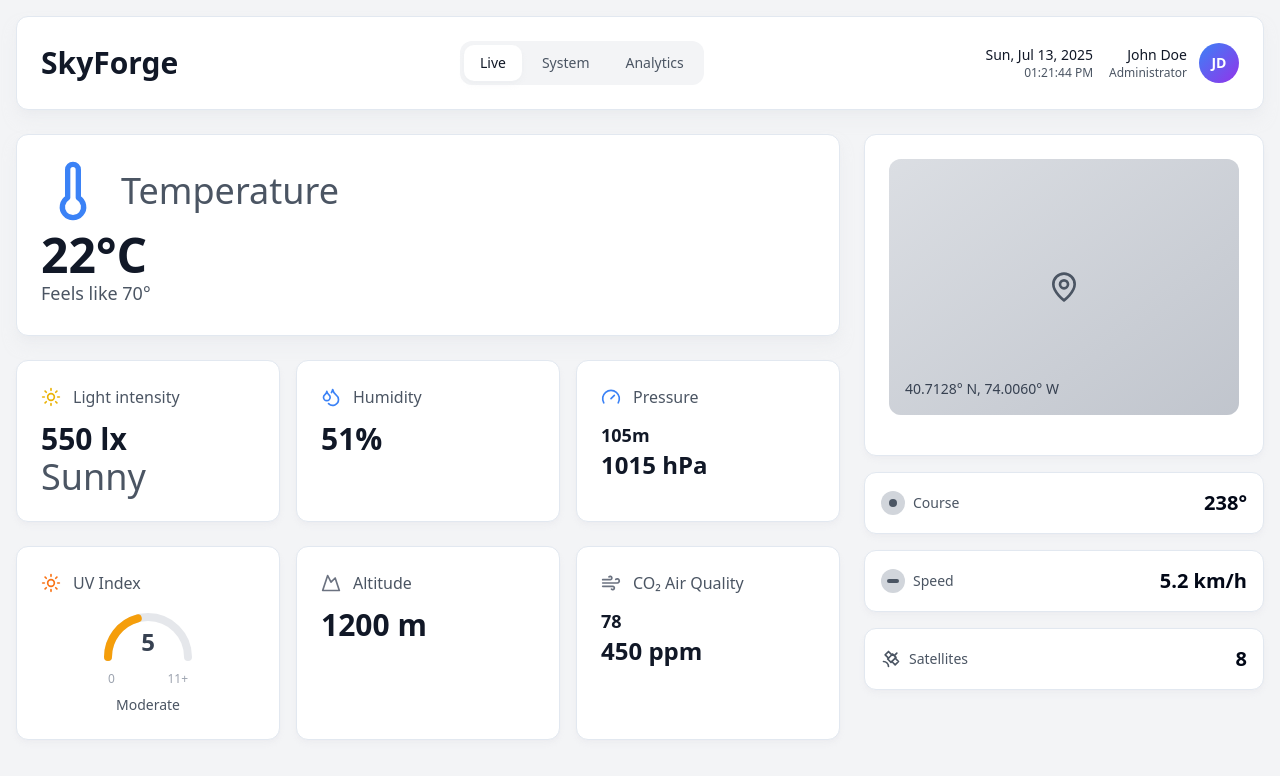
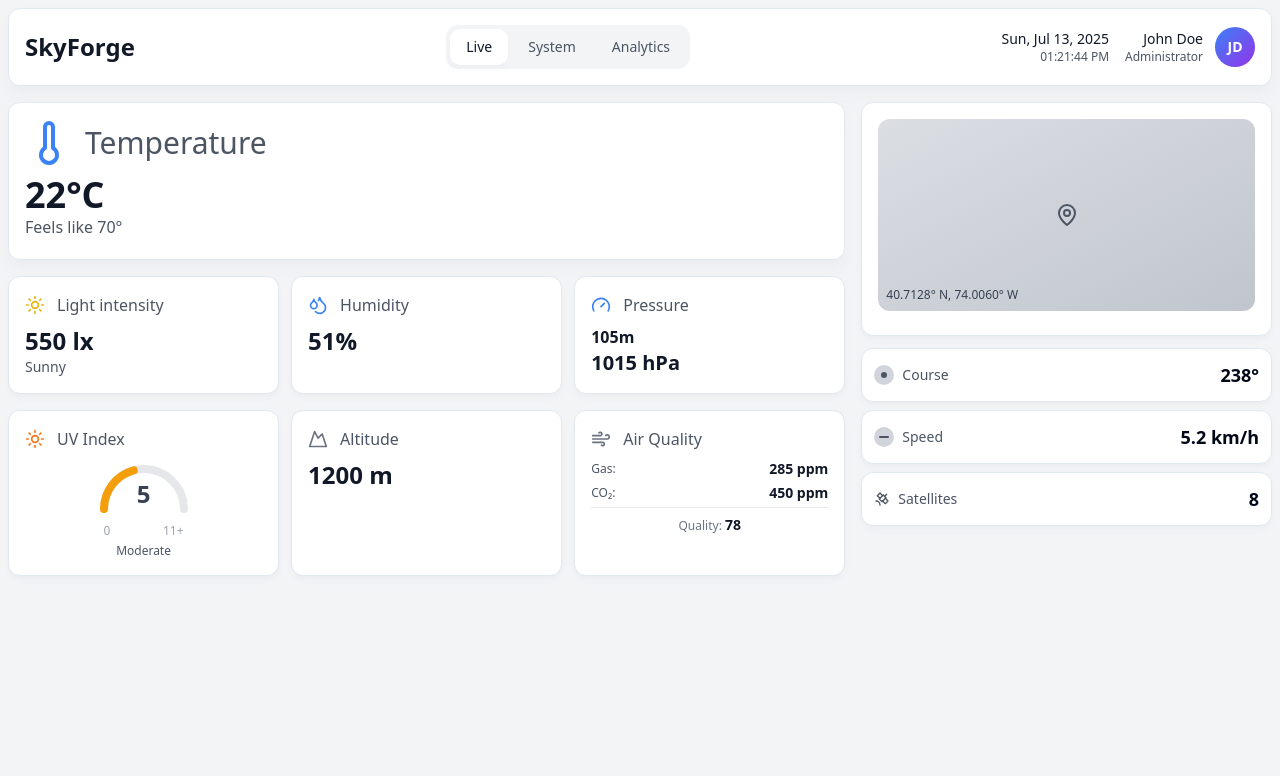
Before and after one commit to adithyadilum/skyforge-dashboard, a React (Vite) app: page / in a window 1280 px wide. Shown: the top 776 px of the page. Built offline with nearby package versions, Linux system fonts and the light colour scheme.

Commit message:
change the air quality card and height of the web

```diff
--- a/src/App.tsx
+++ b/src/App.tsx
@@ -1,7 +1,6 @@
 import { useState, useEffect } from "react"
-import { Sun, Thermometer, Droplets, Gauge, Eye, Wind, MapPin, Clock, Satellite, Battery, Signal, Cpu, CheckCircle, AlertCircle, BarChart3, TrendingUp, Download, FileText, RefreshCw, ChevronDown,Mountain } from "lucide-react"
+import { Sun, Thermometer, Droplets, Gauge, Wind, MapPin, Satellite, Battery, Cpu, CheckCircle, BarChart3, TrendingUp, Download, FileText, RefreshCw, ChevronDown, Mountain } from "lucide-react"
 import { Card, CardContent } from "./components/ui/card"
-import { Badge } from "./components/ui/badge"
 import UvGauge from "./components/ui/UvGauge"
 import { LineChart, Line, XAxis, YAxis, CartesianGrid, Tooltip, ResponsiveContainer, AreaChart, Area } from 'recharts'
 
@@ -22,6 +21,7 @@
   }
   airQuality: {
     co2: number
+    gas: number
     quality: number
   }
   light: {
@@ -82,6 +82,7 @@
     },
     airQuality: {
       co2: 450,
+      gas: 285,
       quality: 78,
     },
     light: {
@@ -116,13 +117,6 @@
         <div className="text-xl">No weather data available</div>
       </div>
     )
-  }
-
-  const getUVColor = (value: number) => {
-    if (value <= 2) return "bg-green-200 text-green-800"
-    if (value <= 5) return "bg-yellow-200 text-yellow-800"
-    if (value <= 7) return "bg-orange-200 text-orange-800"
-    return "bg-red-200 text-red-800"
   }
 
   const renderSystemTab = () => (
@@ -265,19 +259,19 @@
   )
 
   const renderLiveTab = () => (
-    <div className="grid grid-cols-1 lg:grid-cols-3 gap-6">
+    <div className="grid grid-cols-1 lg:grid-cols-3 gap-4">
       {/* Main Weather Display */}
       <div className="lg:col-span-2">
-        <Card className="mb-6 shadow-lg shadow-gray-200/50">
-          <CardContent className="p-6">
+        <Card className="mb-4 shadow-lg shadow-gray-200/50">
+          <CardContent className="p-4">
             <div className="flex items-center justify-between">
               <div>
-                <div className="flex items-center gap-4 mb-2">
-                  <Thermometer className="w-16 h-16 text-blue-500" />
-                <span className="text-4xl text-gray-600">Temperature</span>
+                <div className="flex items-center gap-3 mb-2">
+                  <Thermometer className="w-12 h-12 text-blue-500" />
+                <span className="text-3xl text-gray-600">Temperature</span>
               </div>
-              <div className="text-5xl font-semibold text-gray-900">{weatherData.temperature.celsius}°C</div>
-              <div className="text-lg font-light text-gray-600 mb-1">Feels like {weatherData.temperature.feelsLike}°</div>
+              <div className="text-4xl font-semibold text-gray-900">{weatherData.temperature.celsius}°C</div>
+              <div className="text-base font-light text-gray-600 mb-1">Feels like {weatherData.temperature.feelsLike}°</div>
 
               </div>
             </div>
@@ -285,51 +279,51 @@
         </Card>
 
         {/* Weather Metrics Grid */}
-        <div className="grid grid-cols-1 md:grid-cols-3 gap-4 mb-6">
+        <div className="grid grid-cols-1 md:grid-cols-3 gap-3 mb-4">
           <Card className="shadow-md shadow-gray-200/40 hover:shadow-lg hover:shadow-gray-200/50 transition-shadow duration-300">
-            <CardContent className="p-6">
-              <div className="flex items-center gap-3 mb-3">
+            <CardContent className="p-4">
+              <div className="flex items-center gap-3 mb-2">
                 <Sun className="w-5 h-5 text-yellow-500" />
-                  <span className="text-gray-600 ">Light intensity</span>
+                  <span className="text-gray-600">Light intensity</span>
                 </div>
-                <div className="text-3xl font-semibold text-gray-900">{weatherData.light.lux} lx</div>
-                <div className="text-4xl text-gray-600 ">{weatherData.condition}</div>
+                <div className="text-2xl font-semibold text-gray-900">{weatherData.light.lux} lx</div>
+                <div className="text-sm text-gray-600">{weatherData.condition}</div>
             </CardContent>
           </Card>
 
           <Card className="shadow-md shadow-gray-200/40 hover:shadow-lg hover:shadow-gray-200/50 transition-shadow duration-300">
-            <CardContent className="p-6">
-              <div className="flex items-center gap-3 mb-3">
+            <CardContent className="p-4">
+              <div className="flex items-center gap-3 mb-2">
                 <Droplets className="w-5 h-5 text-blue-500" />
                 <span className="text-gray-600">Humidity</span>
               </div>
-              <div className="text-3xl font-semibold text-gray-900">{weatherData.humidity}%</div>
+              <div className="text-2xl font-semibold text-gray-900">{weatherData.humidity}%</div>
             </CardContent>
           </Card>
 
           <Card className="shadow-md shadow-gray-200/40 hover:shadow-lg hover:shadow-gray-200/50 transition-shadow duration-300">
-            <CardContent className="p-6">
-              <div className="flex items-center gap-3 mb-3">
+            <CardContent className="p-4">
+              <div className="flex items-center gap-3 mb-2">
                 <Gauge className="w-5 h-5 text-blue-500" />
                 <span className="text-gray-600">Pressure</span>
               </div>
-              <div className="text-lg font-semibold text-gray-900">{weatherData.pressure.altitude}m</div>
-              <div className="text-2xl font-semibold text-gray-900">{weatherData.pressure.hPa} hPa</div>
+              <div className="text-base font-semibold text-gray-900">{weatherData.pressure.altitude}m</div>
+              <div className="text-xl font-semibold text-gray-900">{weatherData.pressure.hPa} hPa</div>
             </CardContent>
           </Card>
         </div>
 
         {/* Additional Metrics */}
-        <div className="grid grid-cols-1 md:grid-cols-3 gap-4">
+        <div className="grid grid-cols-1 md:grid-cols-3 gap-3">
           <Card className="shadow-md shadow-gray-200/40 hover:shadow-lg hover:shadow-gray-200/50 transition-shadow duration-300">
-            <CardContent className="p-6">
-              <div className="flex items-center gap-3 mb-3">
+            <CardContent className="p-4">
+              <div className="flex items-center gap-3 mb-2">
                 <Sun className="w-5 h-5 text-orange-500" />
                 <span className="text-gray-600">UV Index</span>
               </div>
               <div className="flex flex-col items-center">
                 <UvGauge value={weatherData.uvIndex.value} />
-                <span className="mt-2 text-gray-600 text-sm">
+                <span className="mt-1 text-gray-600 text-xs">
                    {weatherData.uvIndex.level}
                 </span>
               </div>
@@ -337,54 +331,49 @@
           </Card>
 
           <Card className="shadow-md shadow-gray-200/40 hover:shadow-lg hover:shadow-gray-200/50 transition-shadow duration-300">
-            <CardContent className="p-6">
-              <div className="flex items-center gap-3 mb-3">
+            <CardContent className="p-4">
+              <div className="flex items-center gap-3 mb-2">
                 <Mountain className="w-5 h-5 text-gray-500" />
                 <span className="text-gray-600">Altitude</span>
               </div>
-              <div className="text-3xl font-semibold text-gray-900">{weatherData.location.altitude} m</div>
+              <div className="text-2xl font-semibold text-gray-900">{weatherData.location.altitude} m</div>
             </CardContent>
           </Card>
 
           <Card className="shadow-md shadow-gray-200/40 hover:shadow-lg hover:shadow-gray-200/50 transition-shadow duration-300">
-            <CardContent className="p-6">
-              <div className="flex items-center gap-3 mb-3">
+            <CardContent className="p-4">
+              <div className="flex items-center gap-3 mb-2">
                 <Wind className="w-5 h-5 text-gray-500" />
-                <span className="text-gray-600">CO₂ Air Quality</span>
+                <span className="text-gray-600">Air Quality</span>
               </div>
-              <div className="text-lg font-semibold text-gray-900">{weatherData.airQuality.quality}</div>
-              <div className="text-2xl font-semibold text-gray-900">{weatherData.airQuality.co2} ppm</div>
+              <div className="space-y-1">
+                <div className="flex justify-between items-center">
+                  <span className="text-xs text-gray-600">Gas:</span>
+                  <span className="text-sm font-semibold text-gray-900">{weatherData.airQuality.gas} ppm</span>
+                </div>
+                <div className="flex justify-between items-center">
+                  <span className="text-xs text-gray-600">CO₂:</span>
+                  <span className="text-sm font-semibold text-gray-900">{weatherData.airQuality.co2} ppm</span>
+                </div>
+                <div className="text-center mt-1 pt-1 border-t border-gray-200">
+                  <span className="text-xs text-gray-500">Quality: </span>
+                  <span className="text-sm font-semibold text-gray-900">{weatherData.airQuality.quality}</span>
+                </div>
+              </div>
             </CardContent>
           </Card>
         </div>
       </div>
 
       {/* Right Sidebar */}
-      <div className="space-y-4">
-        {/* <Card className="shadow-md shadow-gray-200/40 hover:shadow-lg hover:shadow-gray-200/50 transition-shadow duration-300">
-          <CardContent className="p-6">
-            <div className="flex items-center justify-between mb-4">
-              <span className="text-gray-600">Humidity</span>
-              <span className="text-2xl font-semibold">{weatherData.humidity}%</span>
-            </div>
-            <div className="flex items-center justify-between mb-4">
-              <span className="text-gray-600">UV Index</span>
-              <Badge className={`${getUVColor(weatherData.uvIndex.value)}`}>{weatherData.uvIndex.value}</Badge>
-            </div>
-            <div className="flex items-center justify-between">
-              <span className="text-gray-600">Altitude</span>
-              <span className="text-xl font-semibold">{weatherData.location.altitude} m</span>
-            </div>
-          </CardContent>
-        </Card> */}
-
+      <div className="space-y-3">
         {/* Map Card */}
         <Card className="shadow-md shadow-gray-200/40 hover:shadow-lg hover:shadow-gray-200/50 transition-shadow duration-300">
-          <CardContent className="p-6">
-            <div className="bg-gray-200 h-64 rounded-lg flex items-center justify-center mb-4 relative overflow-hidden">
+          <CardContent className="p-4">
+            <div className="bg-gray-200 h-48 rounded-lg flex items-center justify-center mb-2 relative overflow-hidden">
               <div className="absolute inset-0 bg-gradient-to-br from-gray-300 to-gray-400 opacity-50"></div>
-              <MapPin className="w-8 h-8 text-gray-600 z-10" />
-              <div className="absolute bottom-4 left-4 text-sm font-medium text-gray-700">
+              <MapPin className="w-6 h-6 text-gray-600 z-10" />
+              <div className="absolute bottom-2 left-2 text-xs font-medium text-gray-700">
                 {weatherData.location.latitude.toFixed(4)}° N, {Math.abs(weatherData.location.longitude).toFixed(4)}
                 ° W
               </div>
@@ -393,45 +382,44 @@
         </Card>
 
         {/* Navigation & Status */}
-        <div className="flex flex-col gap-4">
+        <div className="flex flex-col gap-2">
           <Card className="shadow-md shadow-gray-200/40 hover:shadow-lg hover:shadow-gray-200/50 transition-shadow duration-300">
-           <CardContent className="p-4">
+           <CardContent className="p-3">
             <div className="flex items-center justify-between">
               <div className="flex items-center gap-2">
-               <div className="w-6 h-6 rounded-full bg-gray-300 flex items-center justify-center">
-                  <div className="w-2 h-2 bg-gray-600 rounded-full"></div>
+               <div className="w-5 h-5 rounded-full bg-gray-300 flex items-center justify-center">
+                  <div className="w-1.5 h-1.5 bg-gray-600 rounded-full"></div>
                 </div>
                <span className="text-sm text-gray-600">Course</span>
               </div>
-             <div className="text-xl font-semibold">{weatherData.wind.direction}°</div>
+             <div className="text-lg font-semibold">{weatherData.wind.direction}°</div>
            </div>
          </CardContent>
           </Card>
 
 
           <Card className="shadow-md shadow-gray-200/40 hover:shadow-lg hover:shadow-gray-200/50 transition-shadow duration-300">
-            <CardContent className="p-4">
+            <CardContent className="p-3">
              <div className="flex items-center justify-between">
               <div className="flex items-center gap-2">
-              <div className="w-6 h-6 rounded-full bg-gray-300 flex items-center justify-center">
-               <div className="w-3 h-1 bg-gray-600 rounded"></div>
+              <div className="w-5 h-5 rounded-full bg-gray-300 flex items-center justify-center">
+               <div className="w-2.5 h-0.5 bg-gray-600 rounded"></div>
                </div>
                 <span className="text-sm text-gray-600">Speed</span>
                </div>
-              <div className="text-xl font-semibold">{weatherData.wind.speed} km/h</div>
+              <div className="text-lg font-semibold">{weatherData.wind.speed} km/h</div>
              </div>
             </CardContent>
           </Card>
 
-
           <Card className="shadow-md shadow-gray-200/40 hover:shadow-lg hover:shadow-gray-200/50 transition-shadow duration-300">
-            <CardContent className="p-4">
+            <CardContent className="p-3">
              <div className="flex items-center justify-between">
                <div className="flex items-center gap-2">
-                <Satellite className="w-5 h-5 text-gray-600" />
+                <Satellite className="w-4 h-4 text-gray-600" />
                 <span className="text-sm text-gray-600">Satellites</span>
                   </div>
-               <div className="text-xl font-semibold">{weatherData.satellites}</div>
+               <div className="text-lg font-semibold">{weatherData.satellites}</div>
                </div>
             </CardContent>
             </Card>
@@ -741,13 +729,13 @@
   }
 
   return (
-    <div className="min-h-screen bg-gray-100 p-4">
+    <div className="min-h-screen bg-gray-100 p-2">
       <div className="max-w-7xl mx-auto">
         {/* Header */}
-        <Card className="mb-6 shadow-lg shadow-gray-200/50">
-          <CardContent className="p-6">
+        <Card className="mb-4 shadow-lg shadow-gray-200/50">
+          <CardContent className="p-4">
             <div className="flex items-center justify-between">
-              <h1 className="text-3xl font-bold text-gray-900">SkyForge</h1>
+              <h1 className="text-2xl font-bold text-gray-900">SkyForge</h1>
 
               {/* Navigation Tabs */}
               <div className="flex items-center gap-1 bg-gray-100 rounded-lg p-1">
```
